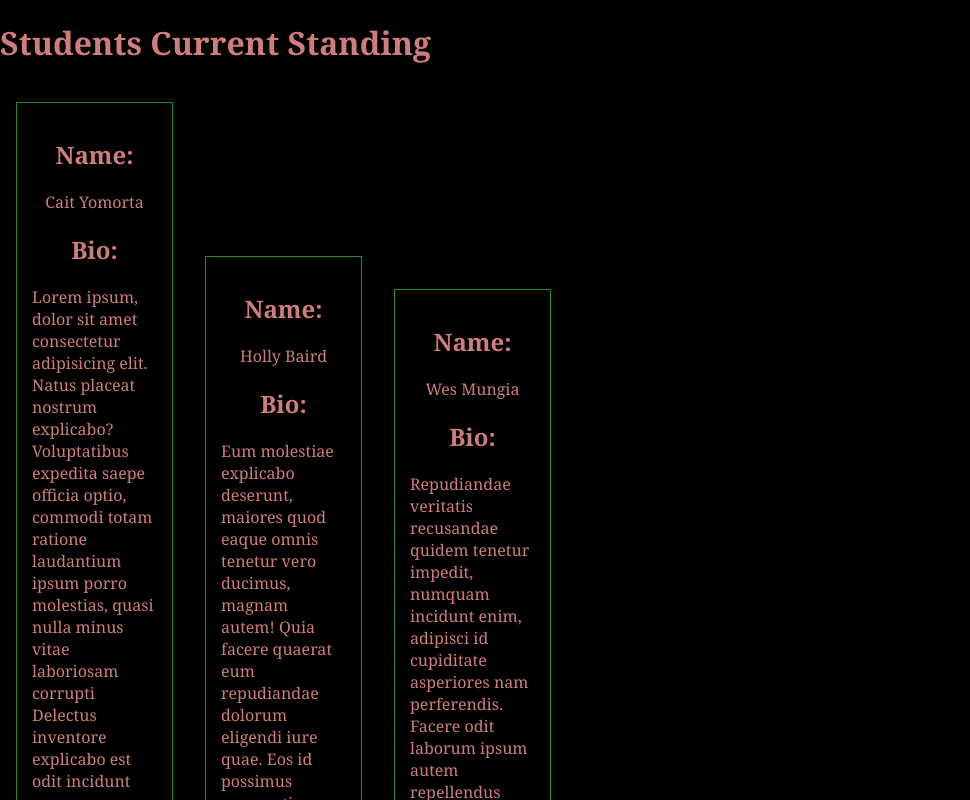
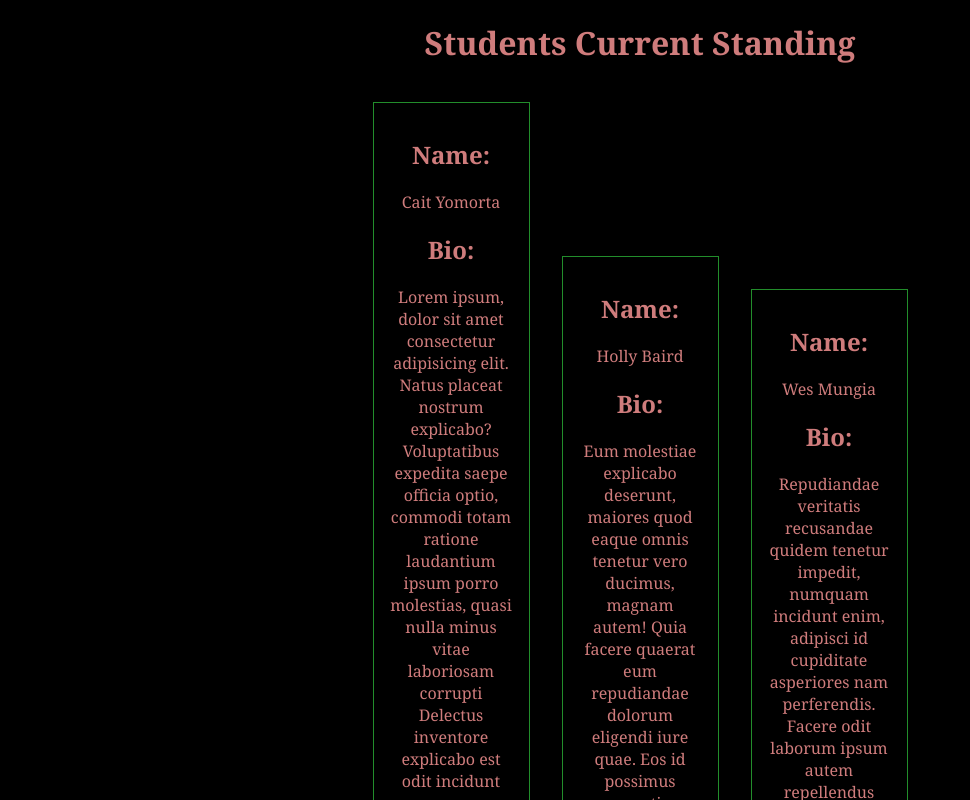
Before and after one commit to Savienne/students-lab, a React (Create React App) app: page / in a window 1280 px wide. Shown: the top 800 px of the page, without its empty margins (0-970 px from the left). Built offline with nearby package versions, Linux system fonts and the light colour scheme.

Commit message:
just kidding, really finish styling

```diff
--- a/src/App.css
+++ b/src/App.css
@@ -2,12 +2,17 @@
 body {
   background-color: black;
   color: rgb(207, 124, 124);
+  justify-content: center;
+  align-items: center;
+  flex-direction: flex;
+  text-align: center;
 }
 
 .app-container {
   display: flex;
-  flex-direction: row;
+  flex-direction: flex;
   align-items: center;
+  justify-content: center;
 }
 
 .card {
```
